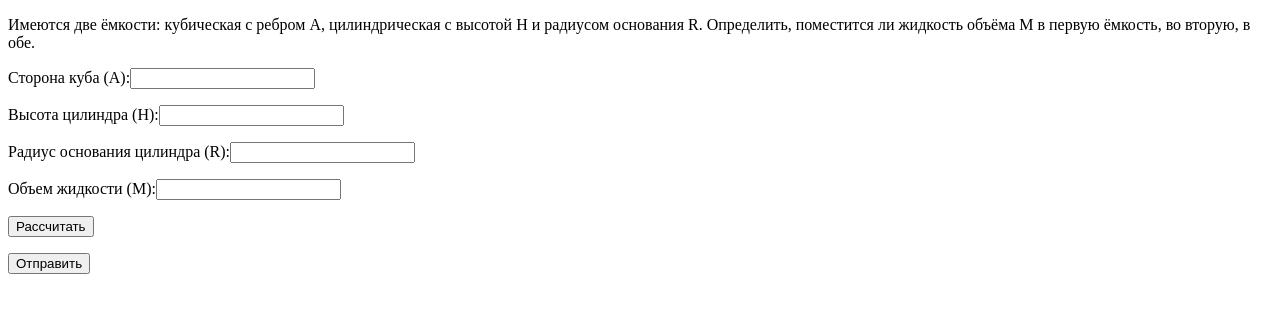
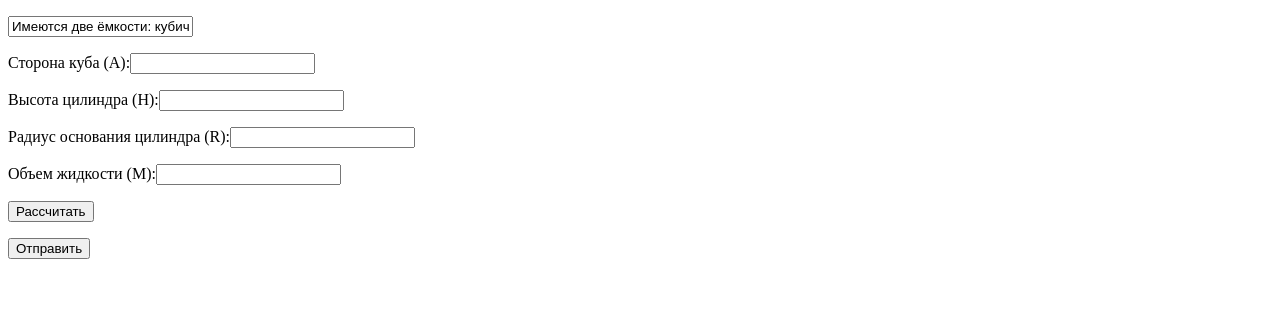
Before and after one commit to SiMariaSi/Algoritm, a plain HTML site: page index.html in a window 1280 px wide. Drawn offline with Linux system fonts and the light colour scheme.

Commit message:
Update index.html

```diff
--- a/index.html
+++ b/index.html
@@ -7,9 +7,7 @@
       <form action="https://ya.ru/?" id="liquidForm" name="liquidForm" target="_self">
         <div class="about-anketa">
 
-        <p id="zadacha" name="zadacha">Имеются две ёмкости: кубическая с ребром A, цилиндрическая с высотой H и радиусом основания R. Определить, поместится ли жидкость объёма
-M в первую ёмкость, во вторую, в обе.</p>
-
+       <p ><input id="zadacha" name="zadacha"  value="Имеются две ёмкости: кубическая с ребром A, цилиндрическая с высотой H и радиусом основания R. Определить, поместится ли жидкость объёма M в первую ёмкость, во вторую, в обе."></p>
         <p>Сторона куба (A):<input type="number" id="sideA" name="sideA" step="0.01" required><br></p>
 
         <p>Высота цилиндра (H):<input type="number" id="heightH" name="heightH" step="0.01" required><br></p>
```
